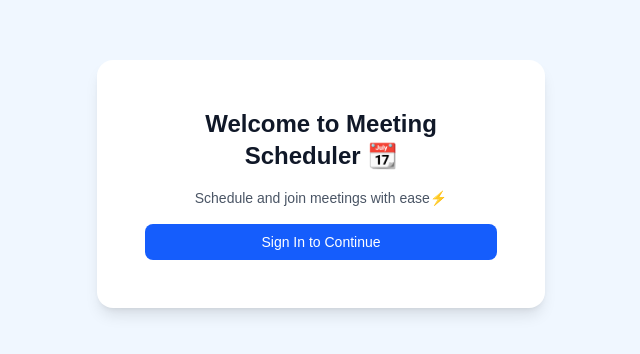
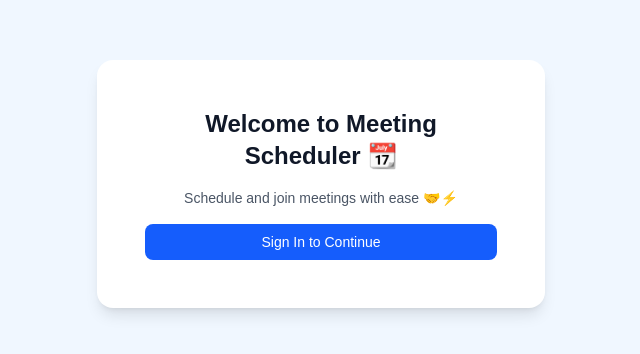
Before and after one commit to mohammadshahidbeigh/meeting-scheduler, a Next.js app: page / in a window 1280 px wide. Shown: the part 216-570 px from the top of the page, without its empty margins (319-959 px from the left). Built offline with nearby package versions, Linux system fonts and the light colour scheme; no server answers.

Commit message:
Update welcome message in Home component: Enhanced the paragraph text to include a handshake emoji for a more engaging user experience.

```diff
--- a/src/app/page.tsx
+++ b/src/app/page.tsx
@@ -51,7 +51,7 @@ export default function Home() {
       <div className="flex h-screen flex-col items-center justify-center bg-[#f0f7ff]">
         <div className="text-center space-y-4 p-12 bg-white rounded-2xl shadow-lg max-w-md w-full mx-2">
           <h1 className="text-2xl font-bold text-gray-900">Welcome to Meeting Scheduler 📆</h1>
-          <p className="text-sm text-gray-600">Schedule and join meetings with ease⚡</p>
+          <p className="text-sm text-gray-600">Schedule and join meetings with ease 🤝⚡</p>
           <Link
             href="/login"
             className="block w-full bg-blue-600 text-white px-2 py-2 rounded-lg hover:bg-blue-700 transition-all font-medium text-center mt-2 text-sm text-gray-600"
```
